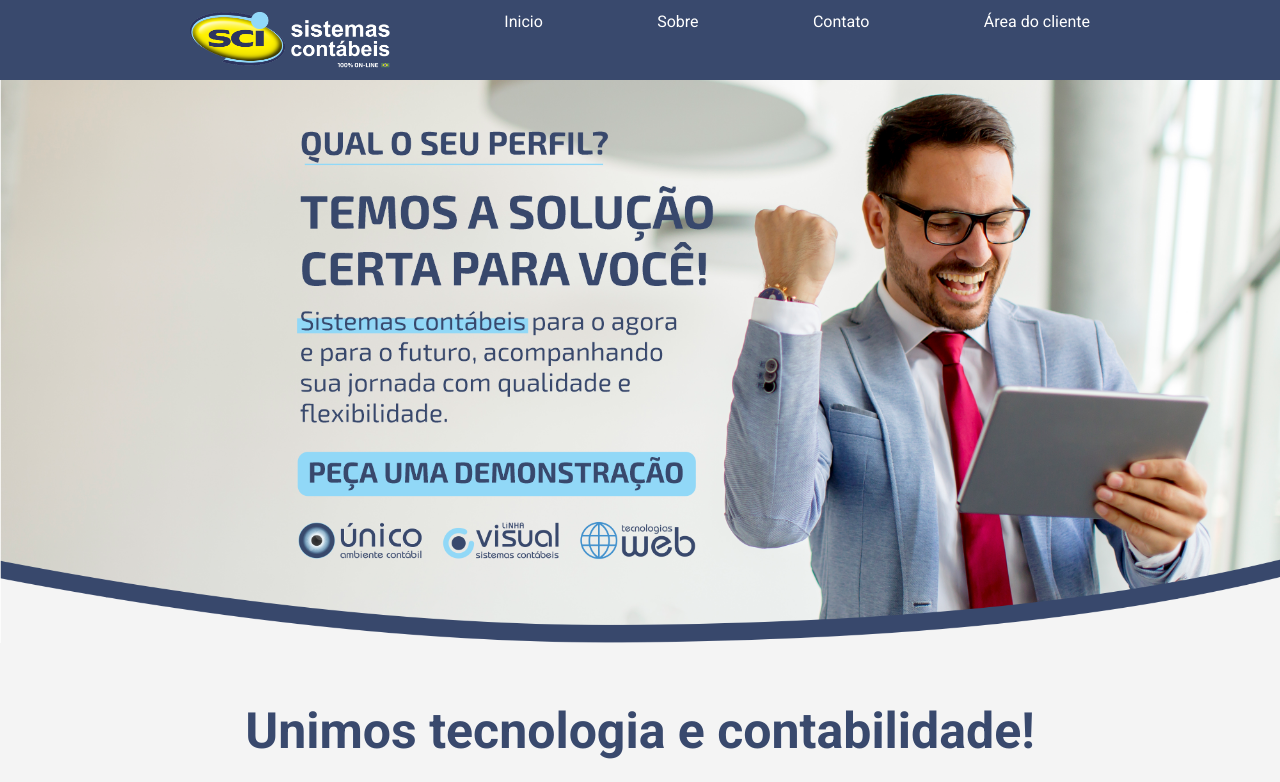
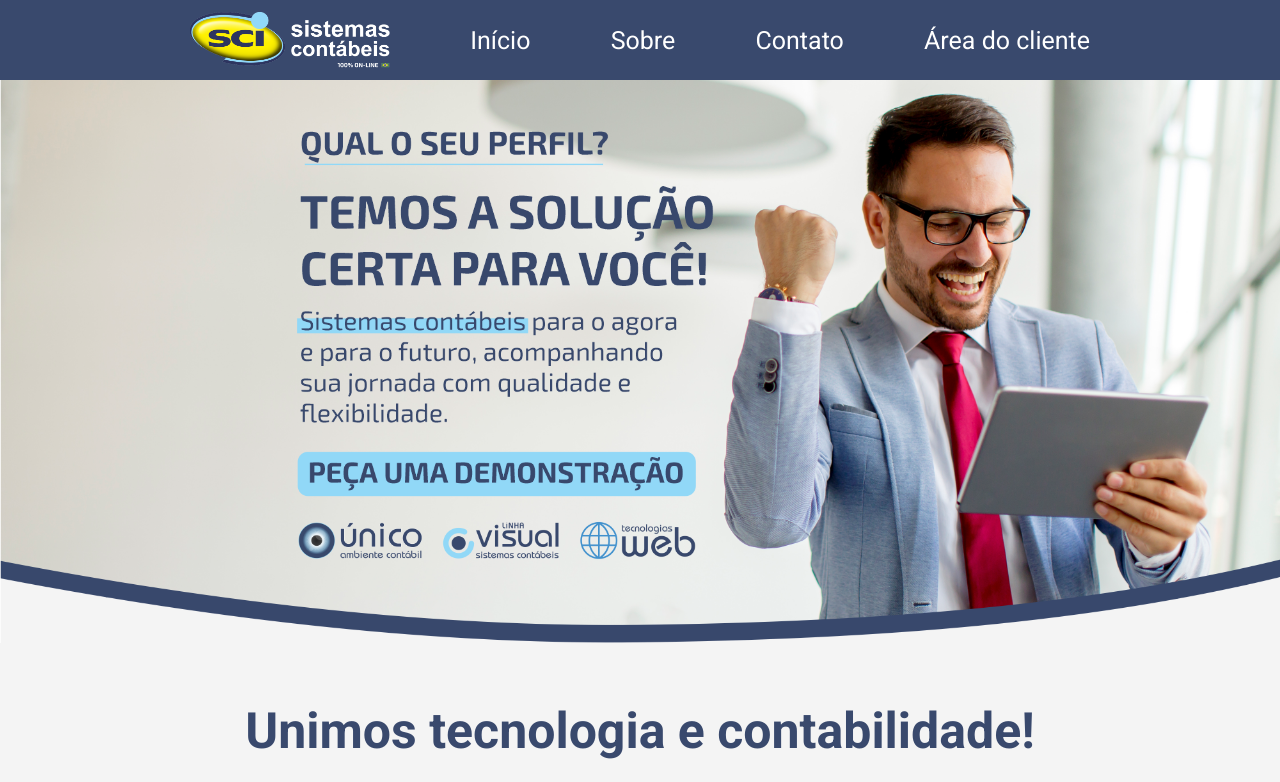
Before and after one commit to Guilherme-NL/SCI, a React (Create React App) app: page / in a window 1280 px wide. Shown: the top 782 px of the page. Built offline with nearby package versions, Linux system fonts and the light colour scheme.

Commit message:
feat: add strollTo to header elements

```diff
--- a/src/components/Header.js
+++ b/src/components/Header.js
@@ -1,15 +1,22 @@
 import styled from "styled-components";
+
 import sci_logo from "../images/sci-logo.png";
 
-export default function Header() {
+export default function Header(props) {
   return (
     <Container>
       <Content>
         <img src={sci_logo} alt="logo-sci" />
-        <p>Inicio</p>
-        <p>Sobre</p>
-        <p>Contato</p>
-        <p>Área do cliente</p>
+        <div onClick={() => props.scrollToSection(props.page1section)}>
+          Início
+        </div>
+        <div onClick={() => props.scrollToSection(props.page3section)}>
+          Sobre
+        </div>
+        <div onClick={() => props.scrollToSection(props.page5section)}>
+          Contato
+        </div>
+        <div>Área do cliente</div>
       </Content>
     </Container>
   );
@@ -28,12 +35,15 @@ const Content = styled.div`
   width: 900px;
   display: flex;
   justify-content: space-between;
+  align-items: center;
 
   img {
     width: 200px;
   }
 
-  p {
-    color: #fff;
+  div {
+    color: #ffffff;
+    font-size: 25px;
+    cursor: pointer;
   }
 `;
--- a/src/components/Introduction.js
+++ b/src/components/Page1.js
@@ -1,9 +1,10 @@
 import styled from "styled-components";
 import Iframe from "react-iframe";
+import React from "react";
 
-export default function Introduction() {
+function Page1({ page1section }) {
   return (
-    <Container>
+    <Container ref={page1section}>
       <Content>
         <Title>Unimos tecnologia e contabilidade!</Title>
         <VideoSection>
@@ -41,6 +42,8 @@ export default function Introduction() {
   );
 }
 
+export default React.forwardRef(Page1);
+
 const Container = styled.div`
   margin-bottom: 70px;
   width: 900px;
--- a/src/components/Page3.js
+++ b/src/components/Page3.js
@@ -1,9 +1,10 @@
 import styled from "styled-components";
+import React from "react";
 import celular from "../images/celular.png";
 
-export default function Page3() {
+function Page3({ page3section }) {
   return (
-    <Container>
+    <Container ref={page3section}>
       <Content>
         <Title>
           O controle da sua empresa e de seus clientes no seu celular
@@ -13,6 +14,8 @@ export default function Page3() {
     </Container>
   );
 }
+
+export default React.forwardRef(Page3);
 
 const Container = styled.div`
   width: 100%;
--- a/src/components/Page5.js
+++ b/src/components/Page5.js
@@ -1,8 +1,9 @@
 import styled from "styled-components";
+import React from "react";
 
-export default function Page5() {
+function Page5({ page5section }) {
   return (
-    <Container>
+    <Container ref={page5section}>
       <Content>
         <Title>Insira o seu escritório contábil no mundo digital</Title>
         <ContentText>
@@ -43,6 +44,8 @@ export default function Page5() {
     </Container>
   );
 }
+
+export default React.forwardRef(Page5);
 
 const Container = styled.div`
   display: flex;
--- a/src/pages/App.js
+++ b/src/pages/App.js
@@ -1,23 +1,41 @@
 import styled from "styled-components";
+import React, { useRef } from "react";
 
 import Header from "../components/Header";
-import Introduction from "../components/Introduction";
 import TopBanner from "../components/TopBanner";
+import Page1 from "../components/Page1";
 import Page2 from "../components/Page2";
 import Page3 from "../components/Page3";
 import Page4 from "../components/Page4";
 import Page5 from "../components/Page5";
 
 export default function App() {
+  const page1section = useRef(null);
+  const page3section = useRef(null);
+  const page5section = useRef(null);
+
+  function scrollToSection(elementRef) {
+    console.log(elementRef);
+    window.scrollTo({
+      top: elementRef.current.offsetTop,
+      behavior: "smooth",
+    });
+  }
+
   return (
     <Container>
-      <Header />
+      <Header
+        scrollToSection={scrollToSection}
+        page1section={page1section}
+        page3section={page3section}
+        page5section={page5section}
+      />
       <TopBanner />
-      <Introduction />
+      <Page1 page1section={page1section} />
       <Page2 />
-      <Page3 />
+      <Page3 page3section={page3section} />
       <Page4 />
-      <Page5 />
+      <Page5 page5section={page5section} />
     </Container>
   );
 }
```
Also changed, not shown: src/components/ButtonSection.js (added, +16 -0 lines).
